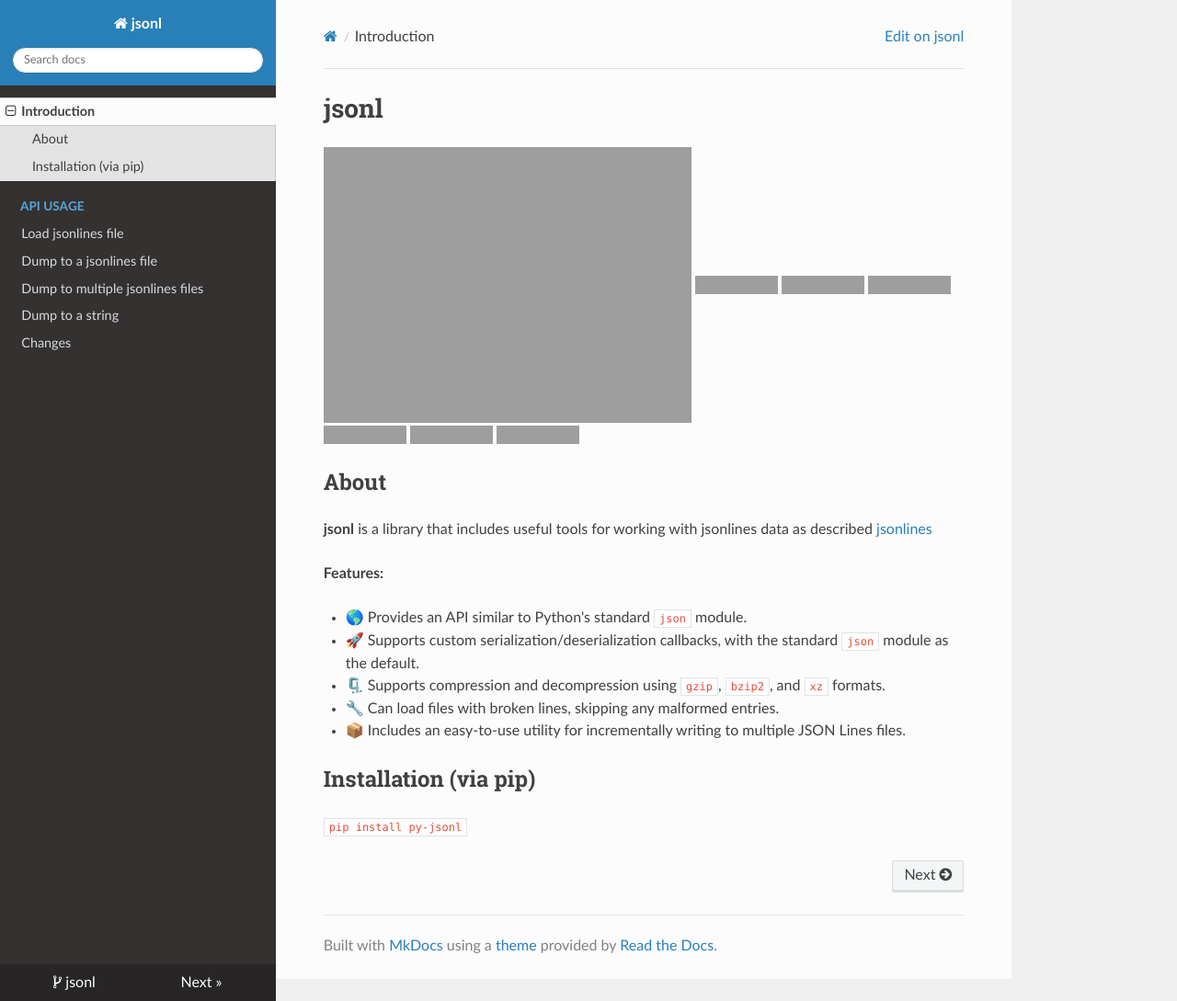
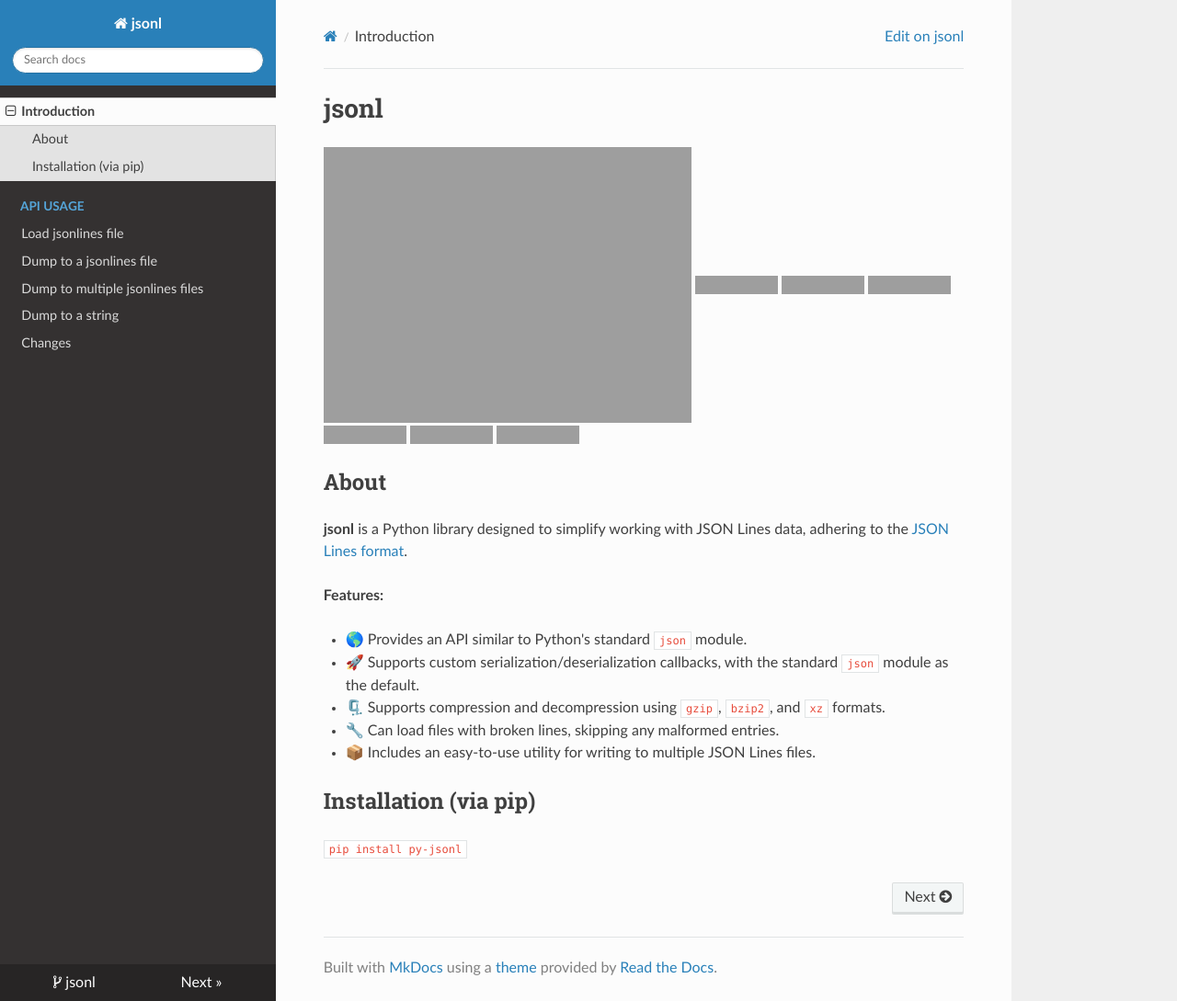
Before and after one commit to rmoralespp/jsonl, an MkDocs documentation site: the page built from docs/index.md, in a window 1280 px wide and 1089 px high, cut to the strip 0-1089 px from the top of the window. Shown: the whole strip at 92% size. Built offline with MkDocs 1.6.1, drawn with Linux system fonts in a browser that asks for light colours; nearby versions of some CDN libraries; grey boxes are pictures that could not be loaded.

Commit message:
Update documentation

```diff
--- a/docs/index.md
+++ b/docs/index.md
@@ -5,13 +5,13 @@
 [![versions](https://img.shields.io/pypi/pyversions/py-jsonl.svg)](https://github.com/rmoralespp/jsonl)
 [![codecov](https://codecov.io/gh/rmoralespp/jsonl/branch/main/graph/badge.svg)](https://app.codecov.io/gh/rmoralespp/jsonl)
 [![license](https://img.shields.io/github/license/rmoralespp/jsonl.svg)](https://github.com/rmoralespp/jsonl/blob/main/LICENSE)
-[![Code style: black](https://img.shields.io/badge/code%20style-black-000000.svg)](https://github.com/psf/black)
 [![Linter: ruff](https://img.shields.io/badge/linter-_ruff-orange)](https://github.com/charliermarsh/ruff)
+[![Downloads](https://pepy.tech/badge/py-jsonl)](https://pepy.tech/project/py-jsonl)
 
 ## About
 
-**jsonl** is a library that includes useful tools for working with jsonlines data as
-described [jsonlines](https://jsonlines.org/)
+**jsonl** is a Python library designed to simplify working with JSON Lines data, adhering to
+the [JSON Lines format](https://jsonlines.org/).
 
 **Features:**
 
@@ -19,7 +19,7 @@ described [jsonlines](https://jsonlines.org/)
 - 🚀 Supports custom serialization/deserialization callbacks, with the standard `json` module as the default.
 - 🗜️ Supports compression and decompression using `gzip`, `bzip2`, and `xz` formats.
 - 🔧 Can load files with broken lines, skipping any malformed entries.
-- 📦 Includes an easy-to-use utility for incrementally writing to multiple JSON Lines files.
+- 📦 Includes an easy-to-use utility for writing to multiple JSON Lines files.
 
 ## Installation (via pip)
 
```
Also changed, not shown: README.md (+6 -5 lines), docs/dump_fork.md (+1 -1 lines).
